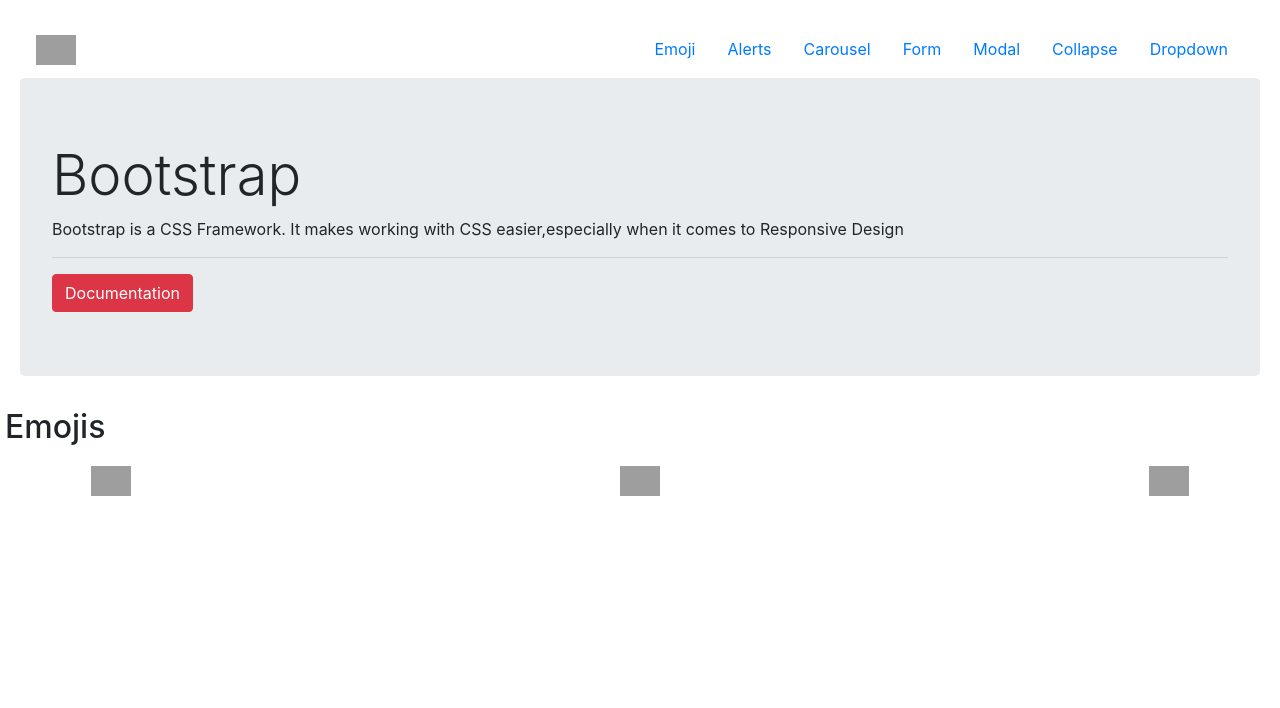
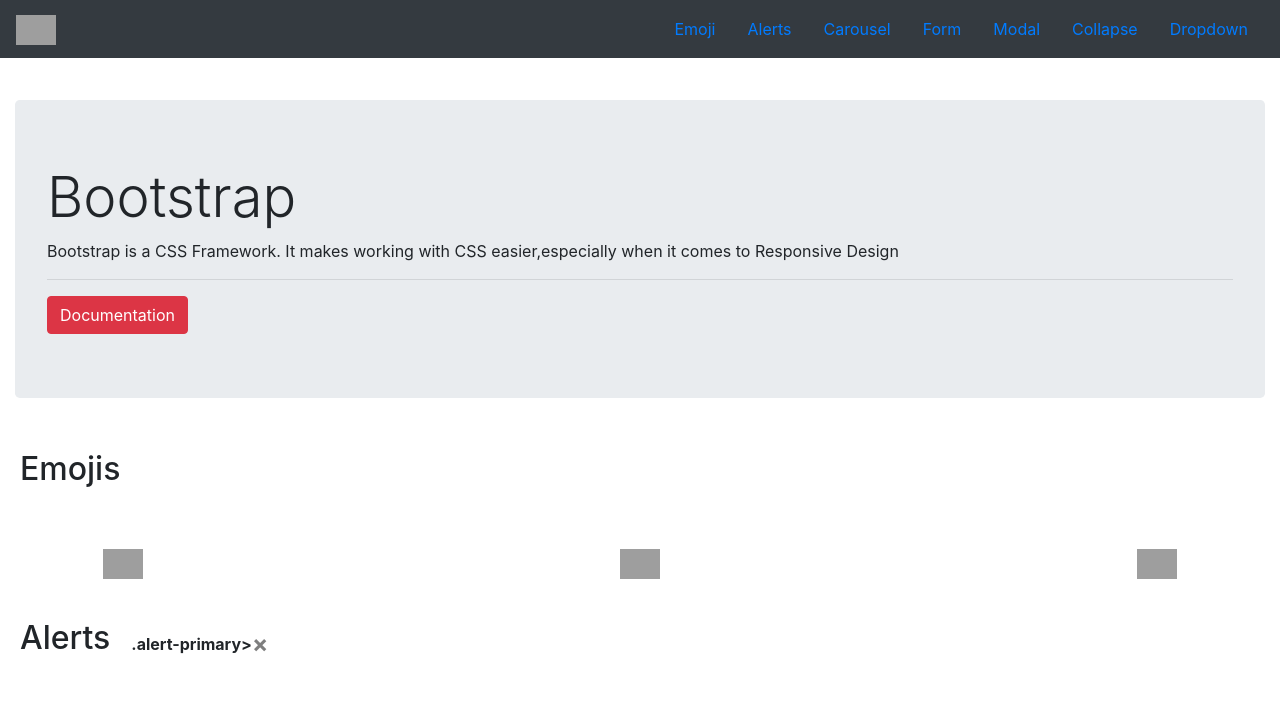
Before and after one commit to aminahashmon/Aminah-Ashmon, a plain HTML site: page code-along/07_29/index.html in a window 1280 px wide. Drawn offline with nearby package versions, Linux system fonts and the light colour scheme; grey boxes are pictures that could not be loaded.

Commit message:
Added Nav and Alerts

```diff
--- a/code-along/07_29/index.html
+++ b/code-along/07_29/index.html
@@ -10,7 +10,7 @@
 <body>
 <div class="container-fluid">
             <!--NAVBAR-->
-            <nav class="navbar">
+            <nav class="navbar fixed-top navbar-dark bg-dark">
              <a href="#" class="navbar-brand">
                 <img height="30" src="https://images.squarespace-cdn.com/content/55c4ffcfe4b0b6679a5a2ff5/1439433488777-HW2IVF8VYCIGIS6694VD/journilogo.png?content-type=image%2Fpng">
              </a>
@@ -42,15 +42,21 @@
 
             <!--Jumbotron-->
             <div class="jumbotron">
+
                 <h1 class="display-4"> Bootstrap</h1>
-                <p>Bootstrap is a CSS Framework. It makes working with CSS easier,especially when it comes to Responsive Design</p>
+                 <p>Bootstrap is a CSS Framework. It makes working with CSS easier,especially when it comes to Responsive Design</p>
                 <hr>
                 <button href="https://getbootstrap.com/docs/4.5/getting-started/introduction/" class="btn btn-danger">Documentation</button>
+
             </div>
+
+
+
         <!--EMOJIS-->
-        <div class="row">
+        <div id="emojis" class="row">
             <h2 class="section-header"> Emojis</h2>
         </div>
+
         <div class="row">
         <div id="column-1"class="col-2 text-center">
             <img class="icon" width="40"src= "https://cdn.shopify.com/s/files/1/1061/1924/products/Hugging_Emoji_Icon_91693a52-1ee6-4e6a-b00b-873d23cdbb91_70x70.png?v=1485573459">
@@ -63,6 +69,16 @@
         </div>
     </div>
     <!--Alerts-->
+        <div id="alerts" class="row">
+             <h2 class="section-header"> Alerts</h2>
+
+            <div class="alert alert-priamry alert-dissmissible fade show"role="alert">
+                <strong>.alert-primary></strong>
+                <button type="button" class="close" data-dismiss="alert"
+                aria-label="Close">
+                    <span aria-hidden="true">&times;</span>
+                </button>
+             </div>
 
     <!--Carousel-->
 
--- a/code-along/07_29/styles.css
+++ b/code-along/07_29/styles.css
@@ -1,8 +1,16 @@
 .container-fluid {
     /* background-color:lightblue; */
     height:100px;
-    padding: 20px;
 
+
+}
+
+.jumbotron{
+    margin-top:100px;
+}
+
+.row{
+    padding:20px;
 }
 
 .container-sm{
```
